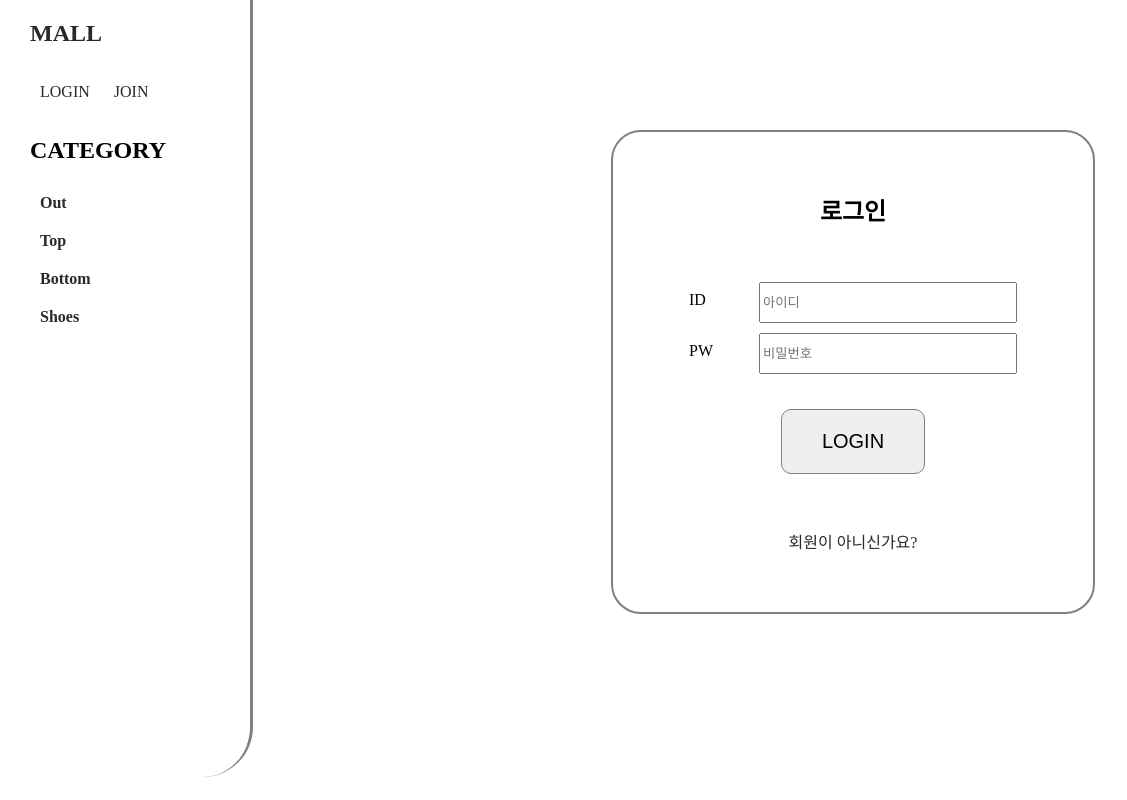
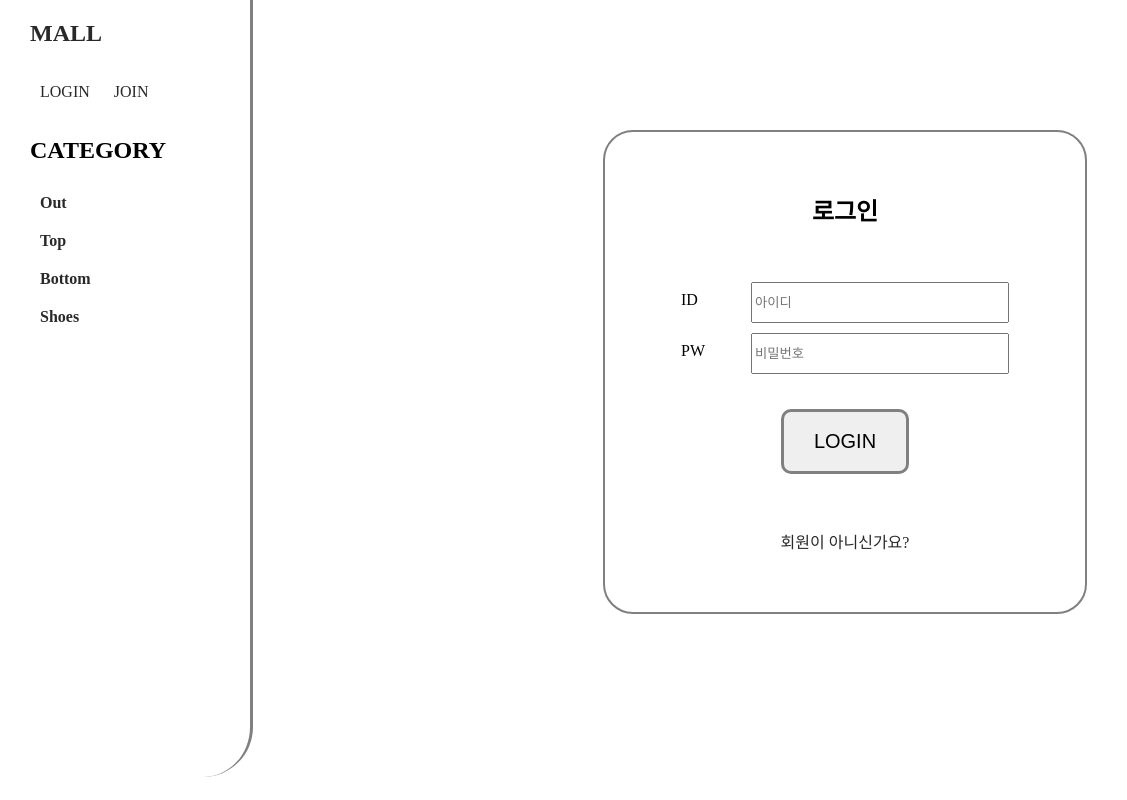
Before and after one commit to seopit95/ShoppingMall_PHP, a PHP site: page /php/login/login_form.php in a window 1480 px wide. Shown: the whole page, without its empty margins (0-1127 px from the left). Run offline with PHP 8.4, Linux system fonts and the light colour scheme.

Commit message:
[update] login.css

```diff
--- a/css/login.css
+++ b/css/login.css
@@ -1,6 +1,5 @@
 body{
-  display: flex;
-  flex-direction: row;
+  max-width: 100%;
 }
 
 section{
@@ -12,7 +11,7 @@ section{
   display: flex;
   flex-direction: row;
   justify-content: center;
-  min-width: 1200px;
+  min-width: 80%
 }
 
 .login_box{
@@ -54,13 +53,13 @@ form h2{
 .button input{
   margin-top: 30px;
   font-size: 20px;
-  padding: 20px 40px;
-  border: 1px solid gray;
+  padding: 18px 30px;
+  border: 3px solid gray;
   border-radius: 10px;
 }
 
 .button input:hover{
-  border: 1px solid var(--font-color);
+  border: 3px solid var(--font-color);
   background-color: var(--font-color);
   color: white;
   cursor: pointer;
@@ -70,3 +69,8 @@ form h2{
   margin-top: 50px;
   padding: 5px;
 }
+
+.login_box a:hover{
+  font-weight: 600;
+  text-decoration: underline;
+}
```
